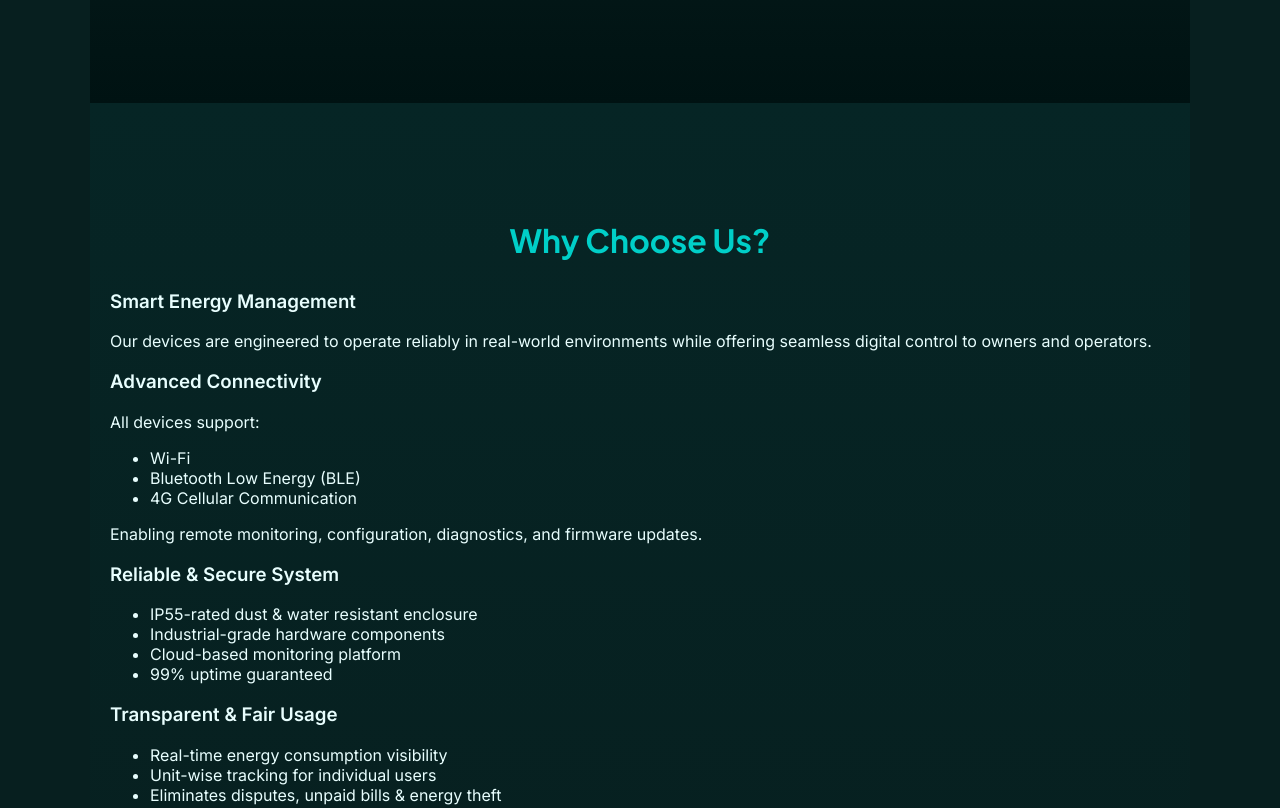
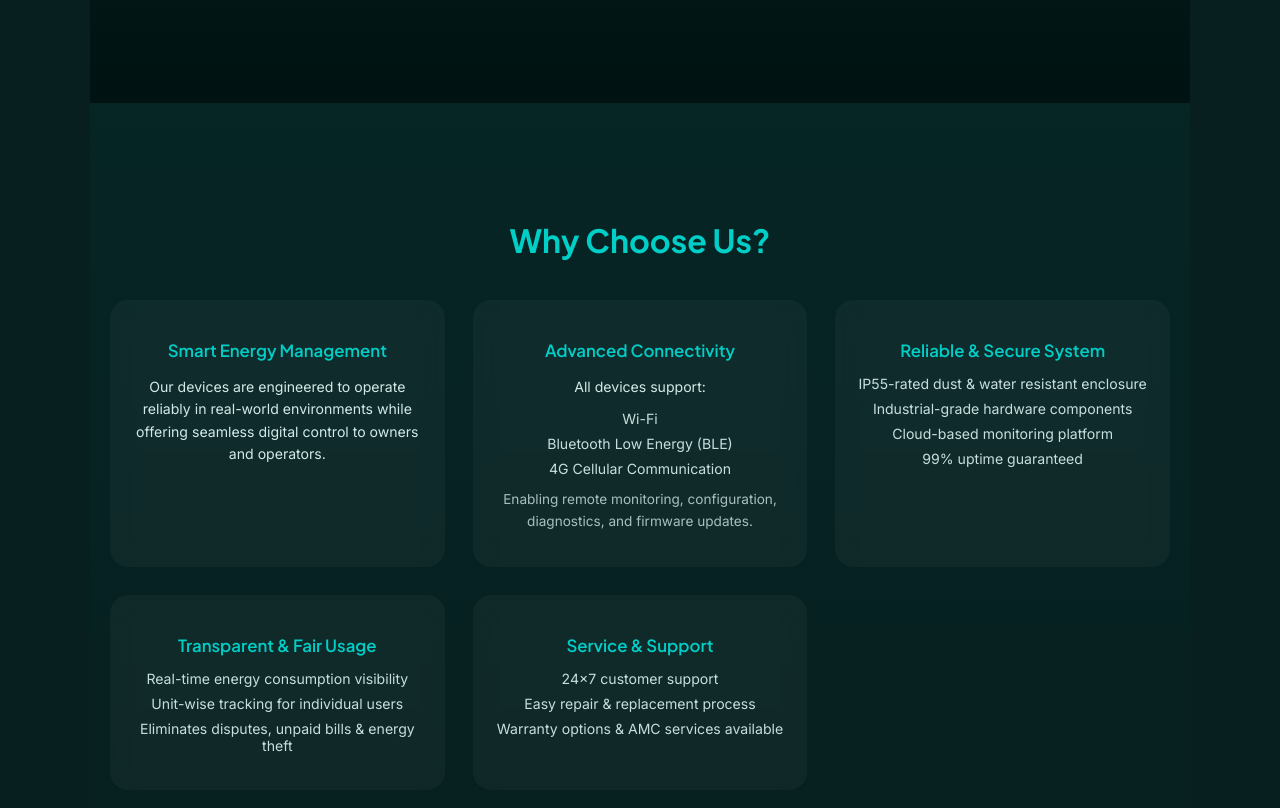
Before and after one commit to vjratech/Website, a plain HTML site: page index.html in a window 1280 px wide. Shown: the part 1318-2126 px from the top of the page. Drawn offline with Linux system fonts and the light colour scheme.

Commit message:
Update style.css

```diff
--- a/style.css
+++ b/style.css
@@ -35,6 +35,58 @@ body {
   height: 90px;
 }
 
+/* WHY CHOOSE US */
+.why-us {
+  text-align: center;
+}
+
+.why-grid {
+  display: grid;
+  grid-template-columns: repeat(auto-fit, minmax(260px, 1fr));
+  gap: 28px;
+  margin-top: 40px;
+}
+
+.why-card {
+  background: rgba(255, 255, 255, 0.04);
+  padding: 30px 26px;
+  border-radius: 18px;
+  backdrop-filter: blur(10px);
+}
+
+.why-card h3 {
+  font-family: "Plus Jakarta Sans", sans-serif;
+  font-size: 1.15rem;
+  font-weight: 600;
+  color: var(--accent);
+  margin-bottom: 14px;
+}
+
+.why-card p {
+  font-size: 0.95rem;
+  line-height: 1.6;
+  opacity: 0.9;
+  margin-bottom: 10px;
+}
+
+.why-card ul {
+  list-style: none;
+  padding: 0;
+  margin: 12px 0;
+}
+
+.why-card li {
+  font-size: 0.9rem;
+  margin-bottom: 8px;
+  opacity: 0.85;
+}
+
+.why-card .muted {
+  font-size: 0.85rem;
+  opacity: 0.7;
+  margin-top: 10px;
+}
+
 /* Mobile logo center */
 @media (max-width: 768px) {
   .navbar {
@@ -44,7 +96,18 @@ body {
     margin: auto;
   }
 }
+  .why-card {
+    padding: 24px 20px;
+  }
 
+  .why-card h3 {
+    font-size: 1.05rem;
+  }
+
+  .why-card p,
+  .why-card li {
+    font-size: 0.88rem;
+  }
 .hero-content {
   max-width: 1100px;
   margin: auto;
```
